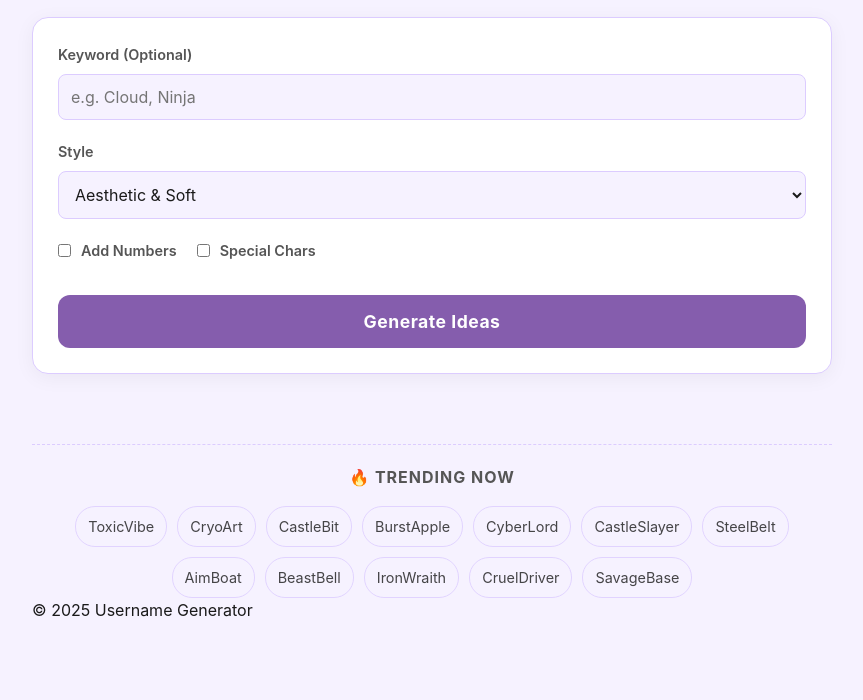
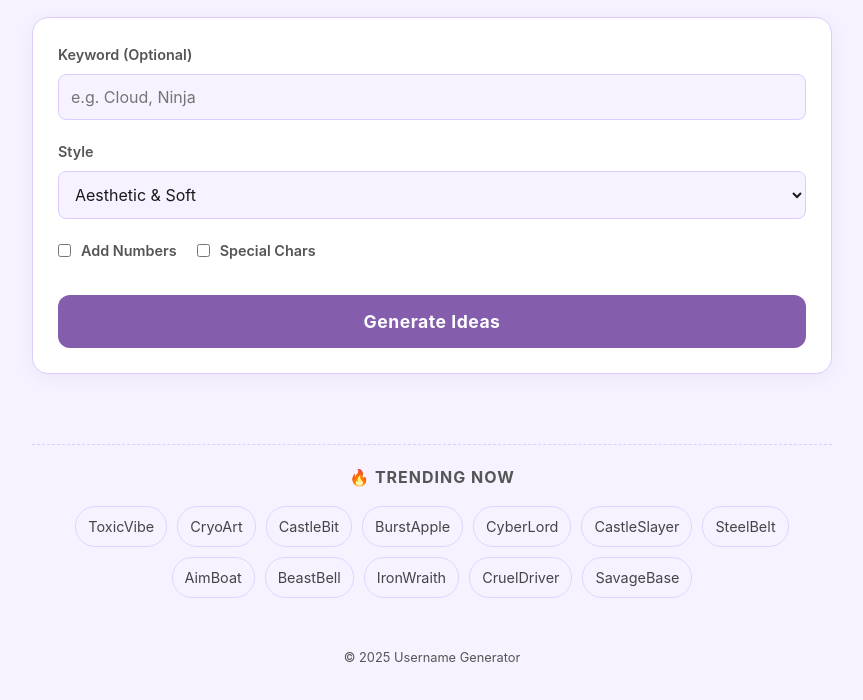
Before and after one commit to sumitsukhralia/username-generator, a plain HTML site: page index.html in a window 1280 px wide. Shown: the part 90-790 px from the top of the page, without its empty margins (208-1071 px from the left). Drawn offline with Linux system fonts and the light colour scheme.

Commit message:
Fix script tag formatting in index.html

```diff
--- a/index.html
+++ b/index.html
@@ -165,12 +165,13 @@
             color: var(--text-main);
             opacity: 0.8;
         }
-<script>
+
+        footer { margin-top: 50px; text-align: center; color: var(--text-sub); font-size: 0.8rem; }
+    </style>
+    <script
   type="text/javascript"
   src="//pl28200214.effectivegatecpm.com/d9/4d/0e/d94d0e1898996623e12bddb2b4295bd2.js"
 ></script>
-        footer { margin-top: 50px; text-align: center; color: var(--text-sub); font-size: 0.8rem; }
-    </style>
 </head>
 <body>
 
```
